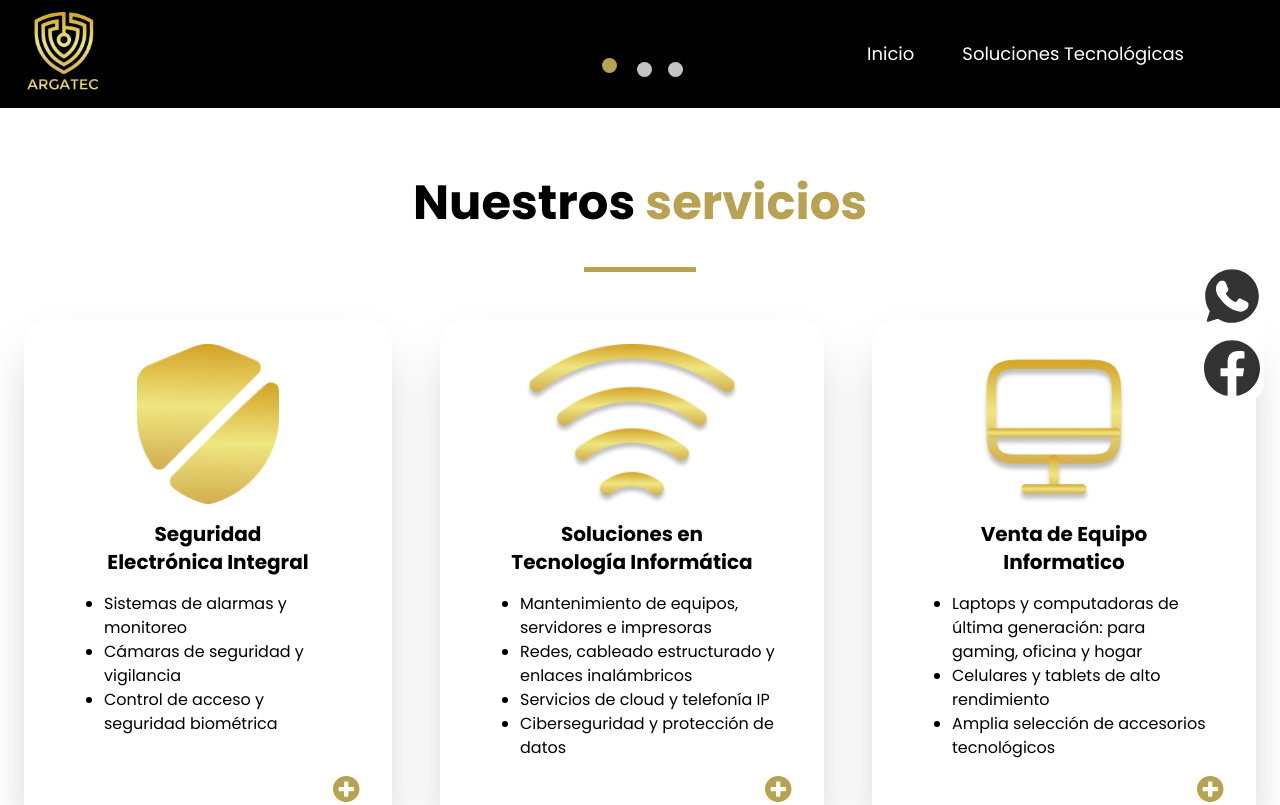
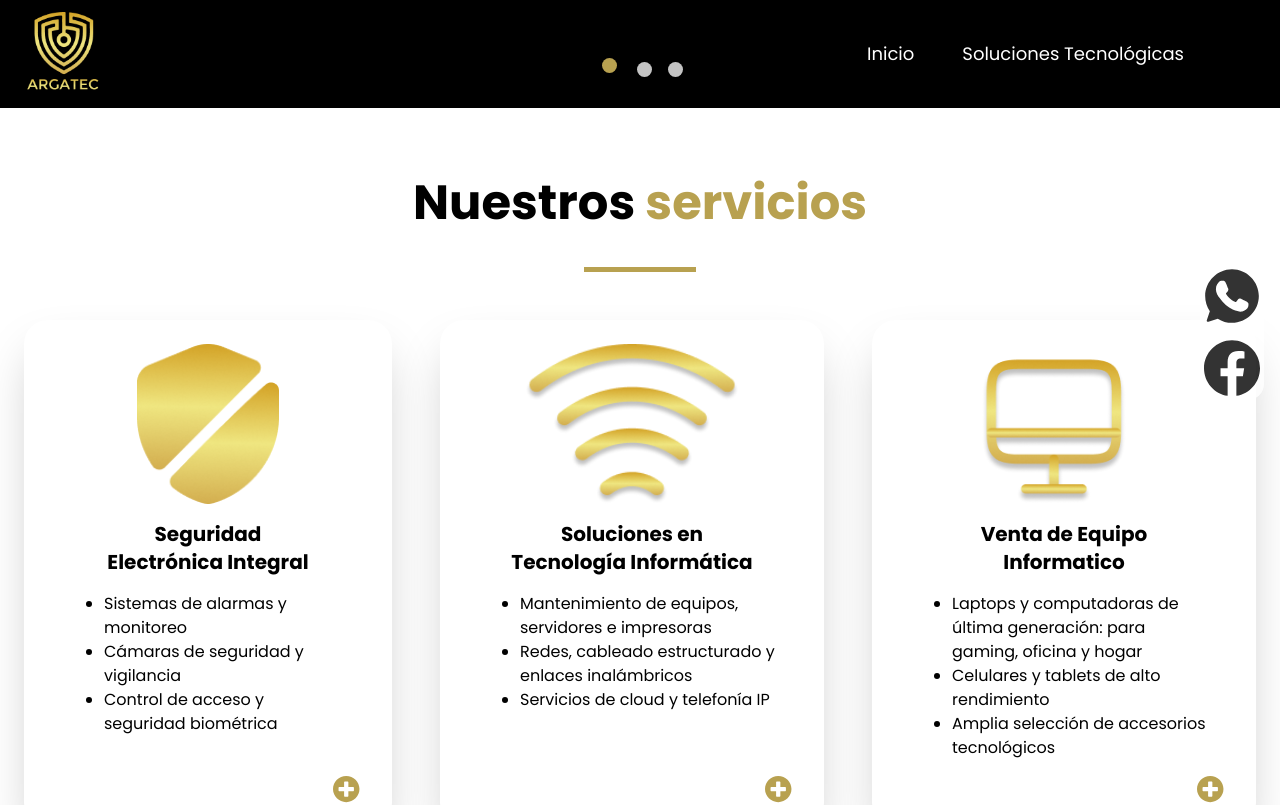
Before and after one commit to Argatec/argatec_website, a SvelteKit app: page / in a window 1280 px wide. Shown: the top 805 px of the page. Built offline with nearby package versions, Linux system fonts and the light colour scheme.

Commit message:
Update servicios_principales.svelte
eliminar "Ciberseguridad"

```diff
--- a/src/components/servicios_principales.svelte
+++ b/src/components/servicios_principales.svelte
@@ -10,7 +10,6 @@
     "Mantenimiento de equipos, servidores e impresoras",
     "Redes, cableado estructurado y enlaces inalámbricos",
     "Servicios de cloud y telefonía IP",
-    "Ciberseguridad y protección de datos",
   ];
   let lista_equipo: Array<string> = [
     "Laptops y computadoras de última generación: para gaming, oficina y hogar",
```
